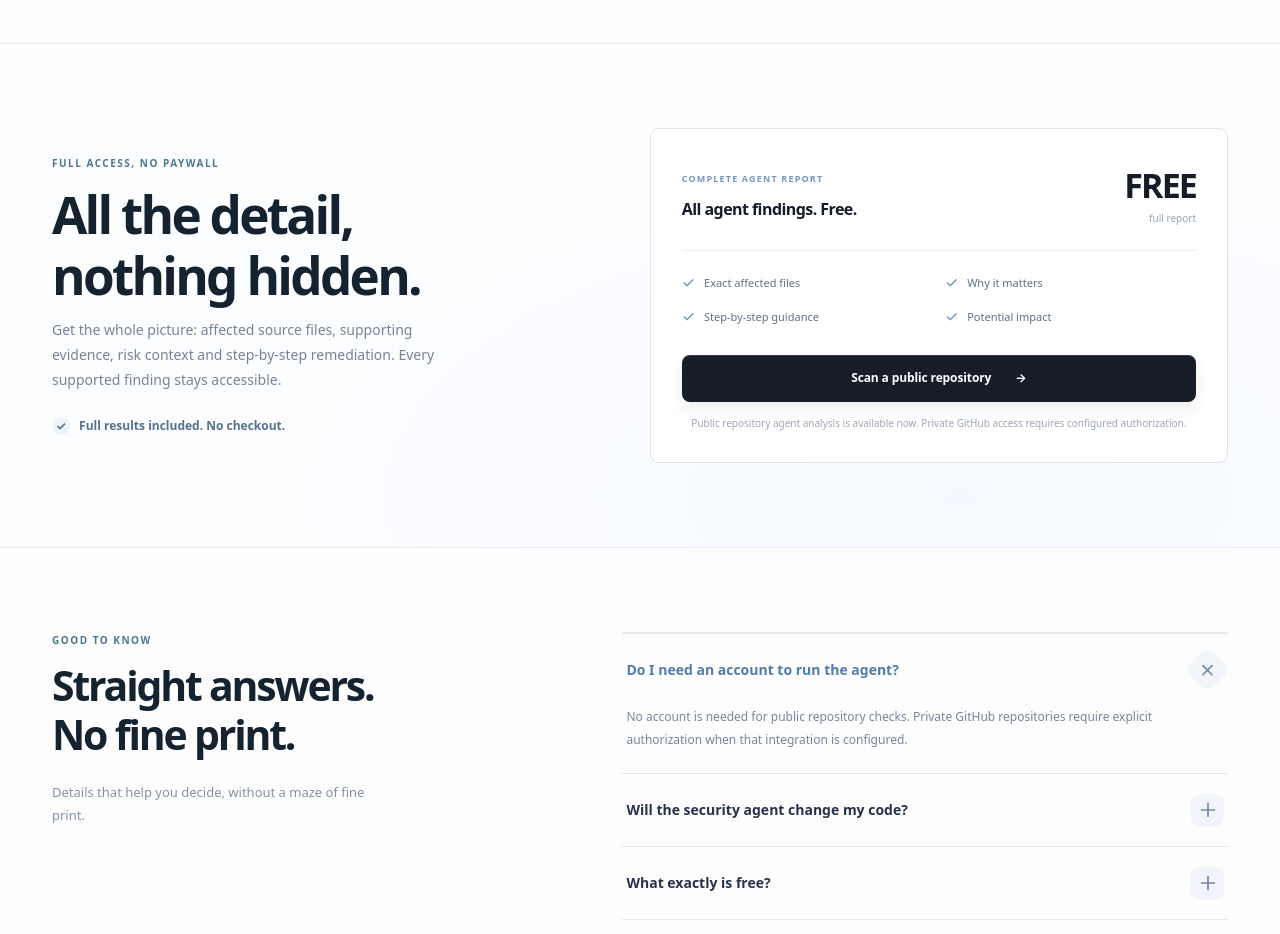
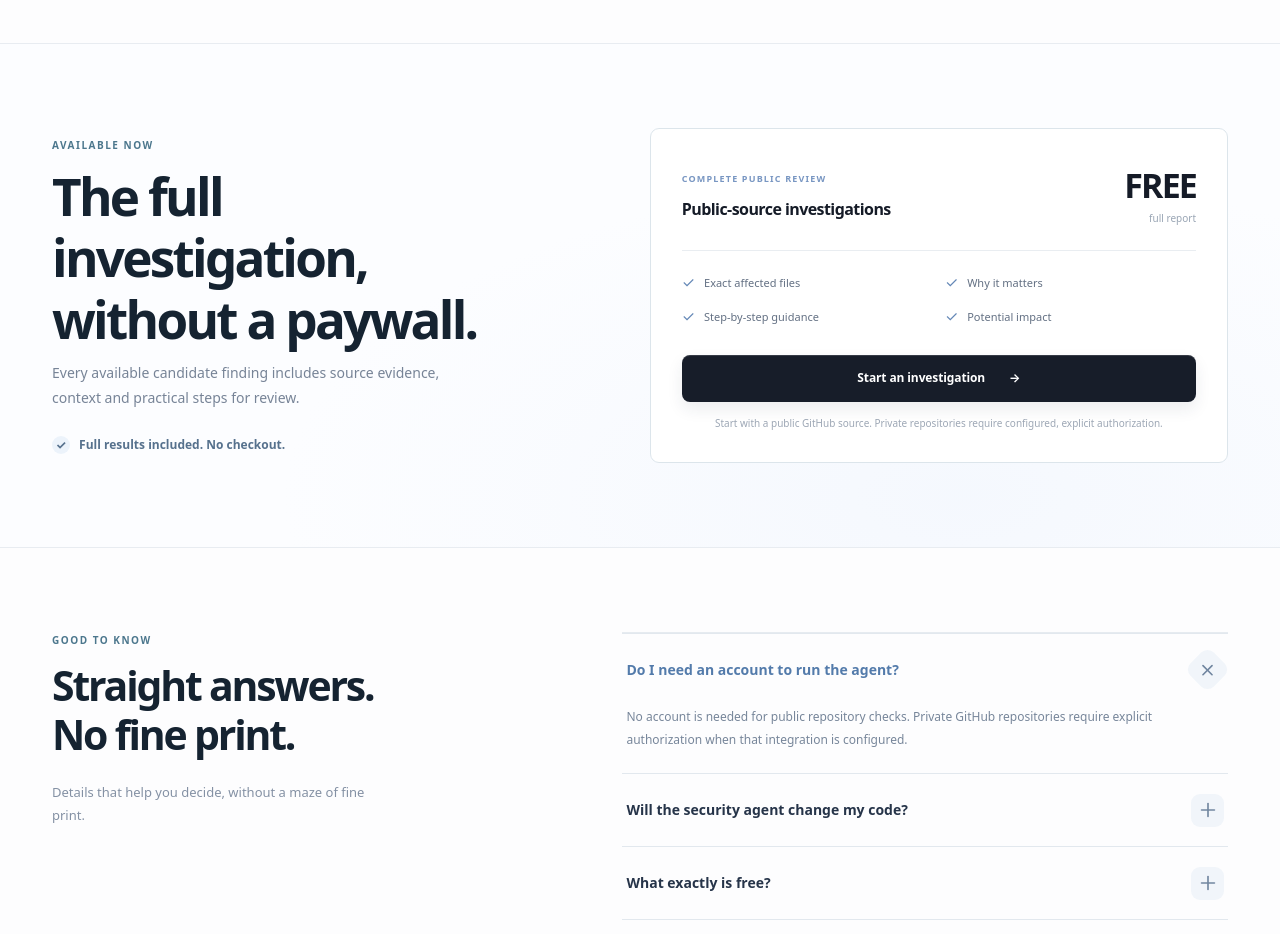
Before and after one commit to helloskyorigin/Safe-sure, a Next.js app: page / in a window 1280 px wide. Shown: the part 3640-4574 px from the top of the page. Built offline with nearby package versions, Linux system fonts and the light colour scheme.

Commit message:
design: use consistent investigation-first typography and precise interface copy

```diff
--- a/components/PricingSection.tsx
+++ b/components/PricingSection.tsx
@@ -14,14 +14,14 @@ export default function PricingSection({ onOpenAssessment }: PricingSectionProps
     <section id="pricing" className="section bordered pricing-section">
       <div className="container pricing-grid">
         <div className="pricing-intro ">
-          <p className="eyebrow">FULL ACCESS, NO PAYWALL</p>
+          <p className="eyebrow">AVAILABLE NOW</p>
           <h2>
-            All the detail,
+            The full investigation,
             <br />
-            nothing hidden.
+            without a paywall.
           </h2>
           <p>
-            Get the whole picture: affected source files, supporting evidence, risk context and step-by-step remediation. Every supported finding stays accessible.
+            Every available candidate finding includes source evidence, context and practical steps for review.
           </p>
           <div className="no-renew">
             <span>✓</span> Full results included. No checkout.
@@ -31,8 +31,8 @@ export default function PricingSection({ onOpenAssessment }: PricingSectionProps
         <div className="price-card ">
           <div className="price-top">
             <div>
-              <small>COMPLETE AGENT REPORT</small>
-              <h3>All agent findings. Free.</h3>
+              <small>COMPLETE PUBLIC REVIEW</small>
+              <h3>Public-source investigations</h3>
             </div>
             <div className="price">
               FREE<span>full report</span>
@@ -59,10 +59,10 @@ export default function PricingSection({ onOpenAssessment }: PricingSectionProps
             data-start
             className="button button-dark price-cta"
           >
-            Scan a public repository <span aria-hidden="true">→</span>
+            Start an investigation <span aria-hidden="true">→</span>
           </a>
           <p className="price-caption">
-            Public repository agent analysis is available now. Private GitHub access requires configured authorization.
+            Start with a public GitHub source. Private repositories require configured, explicit authorization.
           </p>
         </div>
       </div>
```
